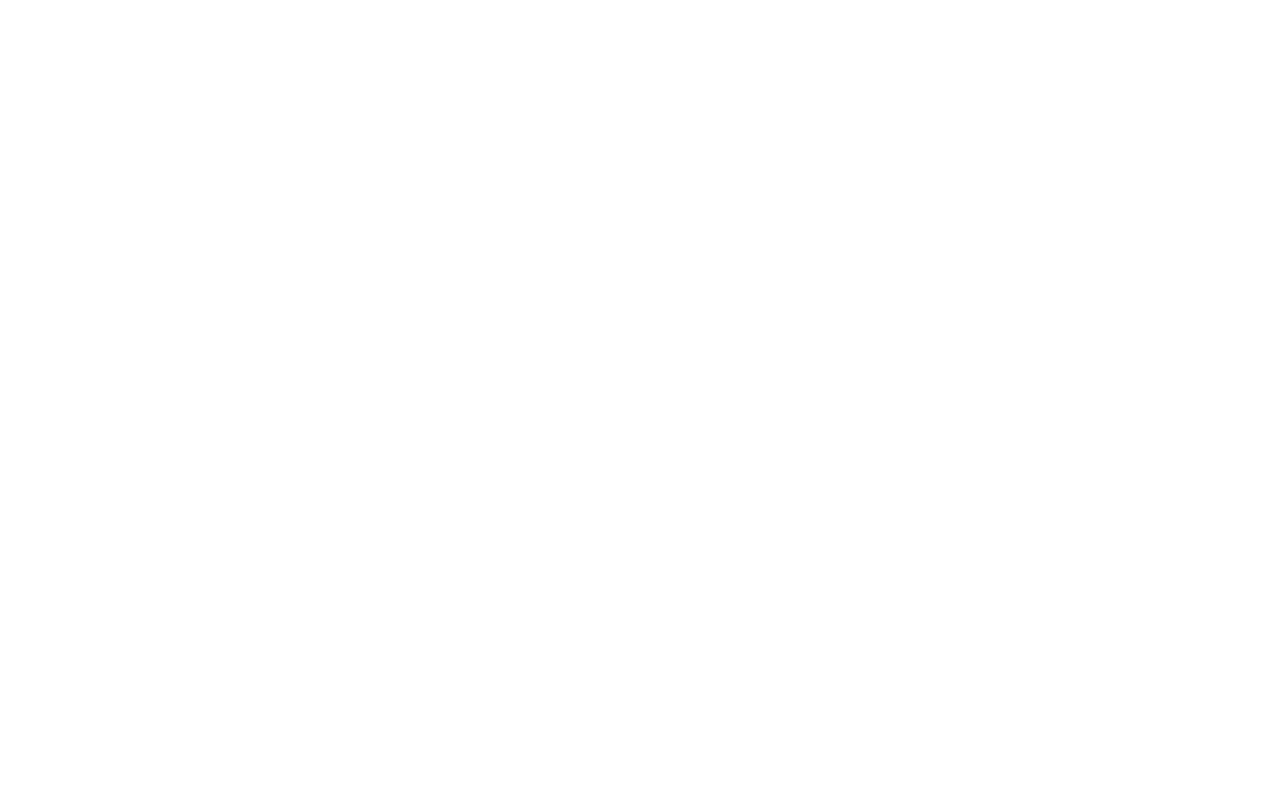
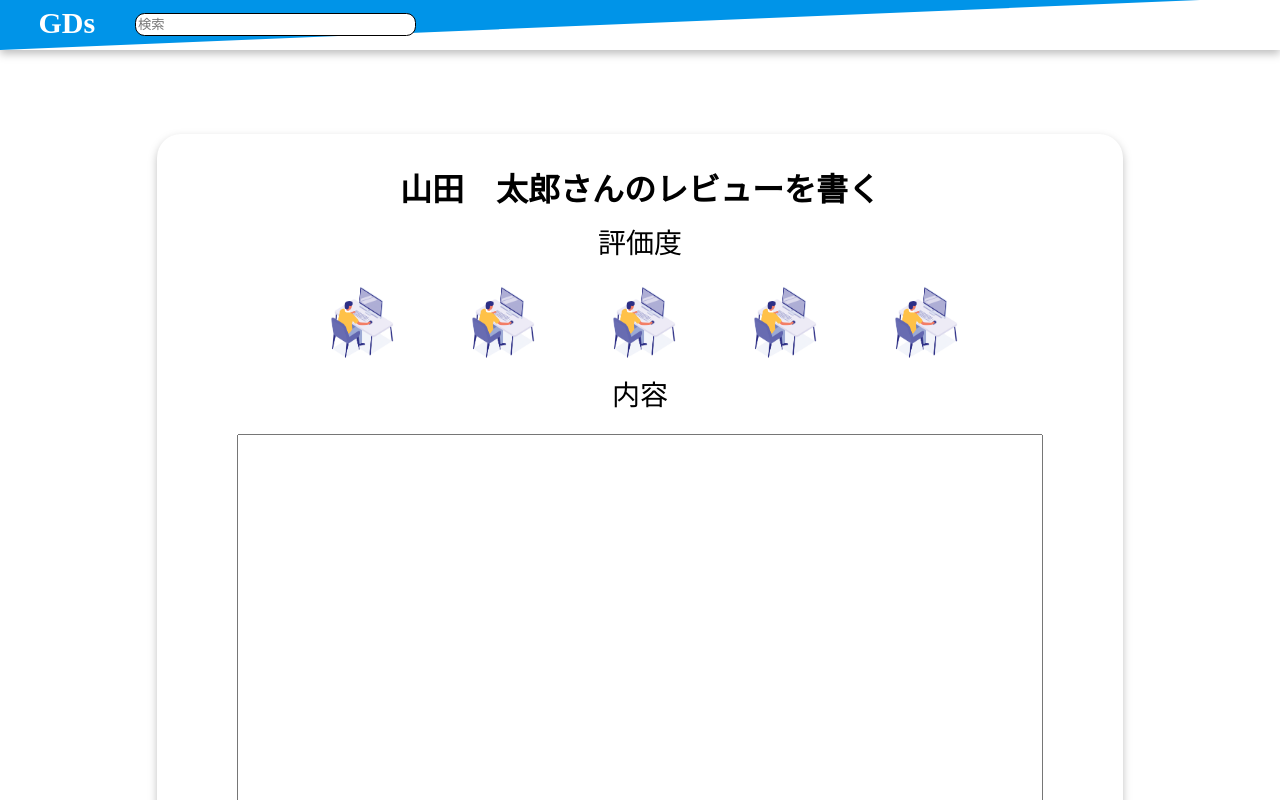
Before and after one commit to minamihiroto/GDs, a React (Create React App) app in the folder front/: page /reviewpost in a window 1280 px wide. Shown: the top 800 px of the page. Built offline with nearby package versions, Linux system fonts and the light colour scheme.

Commit message:
✨Add ReviewPostPage

```diff
--- a/front/src/Routes.tsx
+++ b/front/src/Routes.tsx
@@ -1,6 +1,6 @@
 import React from "react";
 import { Switch, Route, BrowserRouter } from "react-router-dom";
-import { Login, Register, Home ,Search,User,Follow,Review,Post,Show,After} from "./pages";
+import { Login, Register, Home, Search, User, Follow, Review, Post, Show, After, ReviewPost} from "./pages";
 
 const Routes = () => {
   return (
@@ -16,6 +16,7 @@
         <Route exact path="/post" component={Post} />
         <Route exact path="/show" component={Show} />
         <Route exact path="/after" component={After} />
+        <Route exact path="/reviewpost" component={ReviewPost} />
       </Switch>
     </BrowserRouter>
   );
--- /dev/null
+++ b/front/src/pages/ReviewPost.tsx
@@ -0,0 +1,75 @@
+import React, { FunctionComponent } from "react";
+import styled from "styled-components";
+import { Header, Footer } from "../components/layout";
+import { TheButton } from "../components/parts";
+
+const Main = styled.main`
+display:flex;
+align-items:center;
+flex-direction:column;
+max-width: 1440px;
+height: 1100px;
+justify-content: center;
+`;
+
+const ReviewPostContainer = styled.div`
+text-align:center;
+background: #ffffff;
+filter: drop-shadow(0px 4px 4px rgba(0, 0, 0, 0.25));
+padding:40px 80px;
+border-radius: 24px;
+margin-bottom:40px;
+
+& .stars{
+  display:flex;
+  justify-content:space-around;
+  padding:0 50px;
+  & img{
+    height:80px;
+    width:80px;
+  }
+}
+
+& h1{
+ font-size:32px;
+ margin-bottom:24px;
+}
+
+& h2{
+ font-size:28px;
+ font-weight:400;
+ margin-bottom:24px;
+}
+
+& textarea{
+  height: 400px;
+  width: 800px;
+}
+`;
+
+const ReviewPost: FunctionComponent = () => {
+  return (
+    <>
+      <Header />
+      <Main>
+        <ReviewPostContainer>
+          <h1>山田　太郎さんのレビューを書く</h1>
+          <h2>評価度</h2>
+          <div className="stars mb-20">
+            <img src={`${process.env.PUBLIC_URL}/Introduce-1.png`} />
+            <img src={`${process.env.PUBLIC_URL}/Introduce-1.png`} />
+            <img src={`${process.env.PUBLIC_URL}/Introduce-1.png`} />
+            <img src={`${process.env.PUBLIC_URL}/Introduce-1.png`} />
+            <img src={`${process.env.PUBLIC_URL}/Introduce-1.png`} />
+          </div>
+          <h2>内容</h2>
+          <textarea></textarea>
+        </ReviewPostContainer>
+        <TheButton name="投稿する" />
+      </Main>
+      <Footer />
+    </>
+  );
+};
+
+export default ReviewPost;
--- a/front/src/pages/index.tsx
+++ b/front/src/pages/index.tsx
@@ -8,5 +8,6 @@
 import Post from "./Post";
 import Show from "./Show";
 import After from "./After"
+import ReviewPost from "./ReviewPost"
 
-export { Home, Login, Register, Search, User ,Follow,Review,Post ,Show,After};
+export { Home, Login, Register, Search, User, Follow, Review, Post, Show, After, ReviewPost};
```
